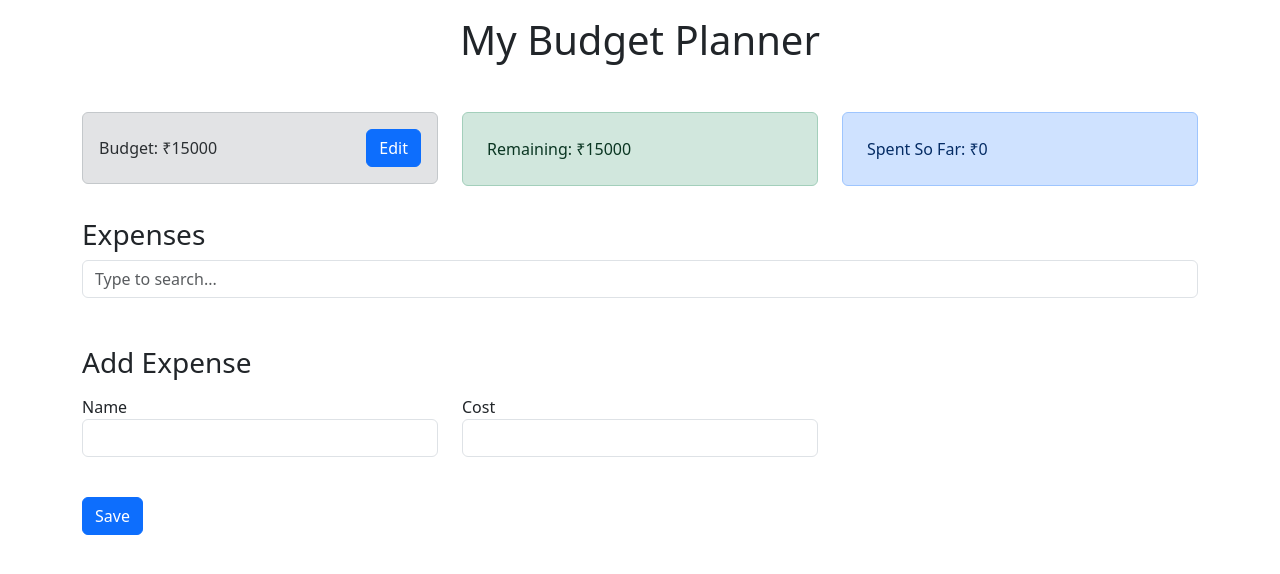
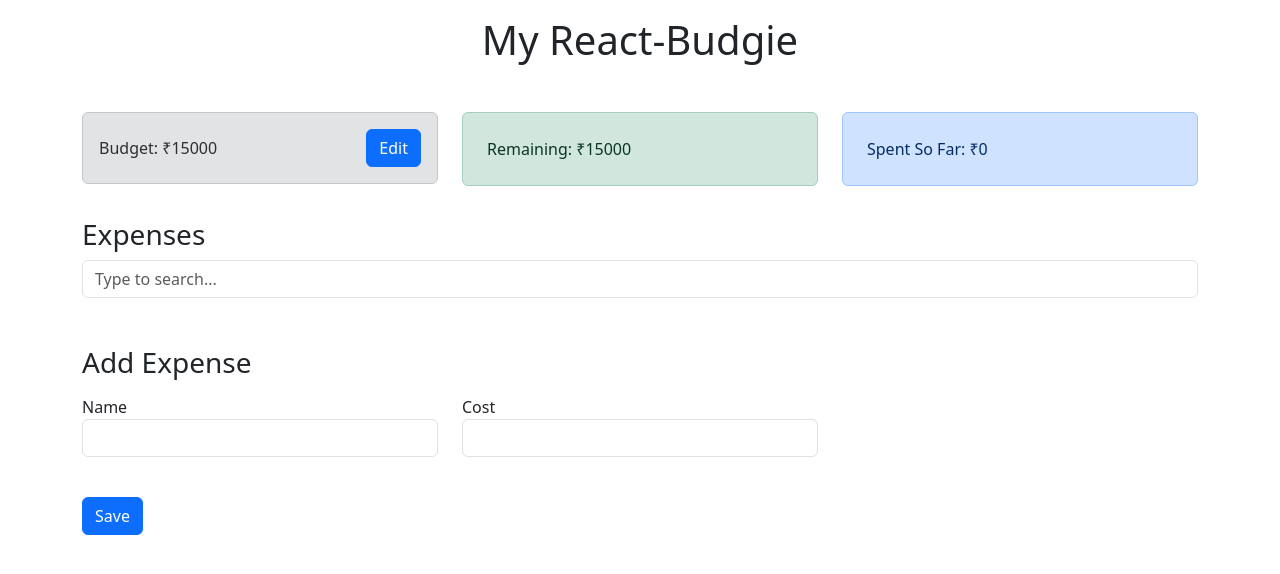
Before and after one commit to sdivyanshu90/React-Budgie, a React (Create React App) app in the folder budget/: page / in a window 1280 px wide. Shown: the top 574 px of the page. Built offline with nearby package versions, Linux system fonts and the light colour scheme.

Commit message:
Changed incon and app name

```diff
--- a/budget/public/index.html
+++ b/budget/public/index.html
@@ -24,7 +24,7 @@
       work correctly both with client-side routing and a non-root public URL.
       Learn how to configure a non-root public URL by running `npm run build`.
     -->
-    <title>React App</title>
+    <title>React-Budgie</title>
   </head>
   <body>
     <noscript>You need to enable JavaScript to run this app.</noscript>
--- a/budget/src/App.js
+++ b/budget/src/App.js
@@ -12,7 +12,7 @@
 	return (
 		<AppProvider>
 			<div className='container'>
-				<h1 className='d-flex justify-content-center mt-3'>My Budget Planner</h1>
+				<h1 className='d-flex justify-content-center mt-3'>My React-Budgie</h1>
 				<div className='row mt-5'>
 					<div className='col-sm'>
 						<Budget />
```
Also changed, not shown: 1 other file (tests, documents, lock files or other folders).
